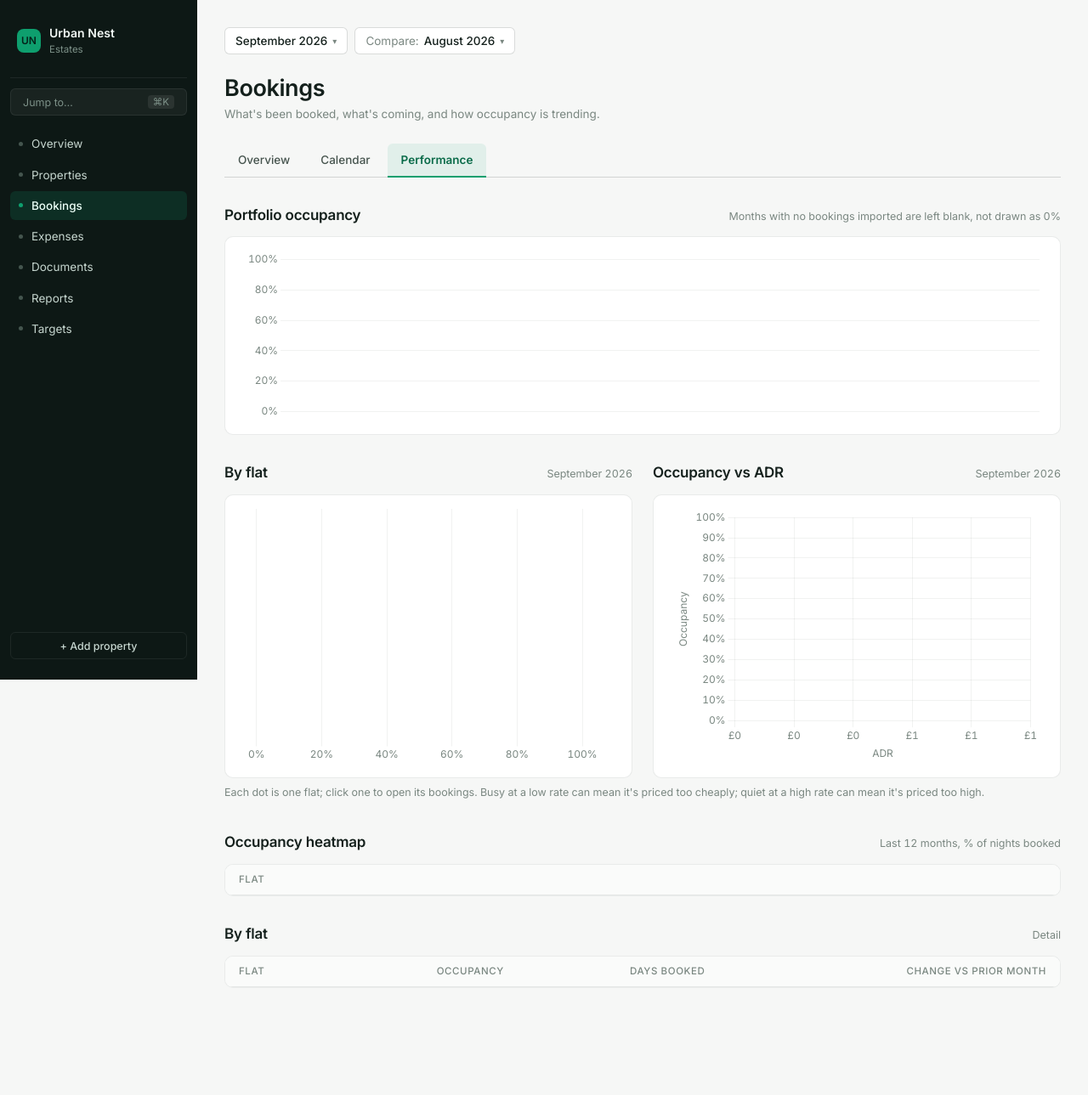
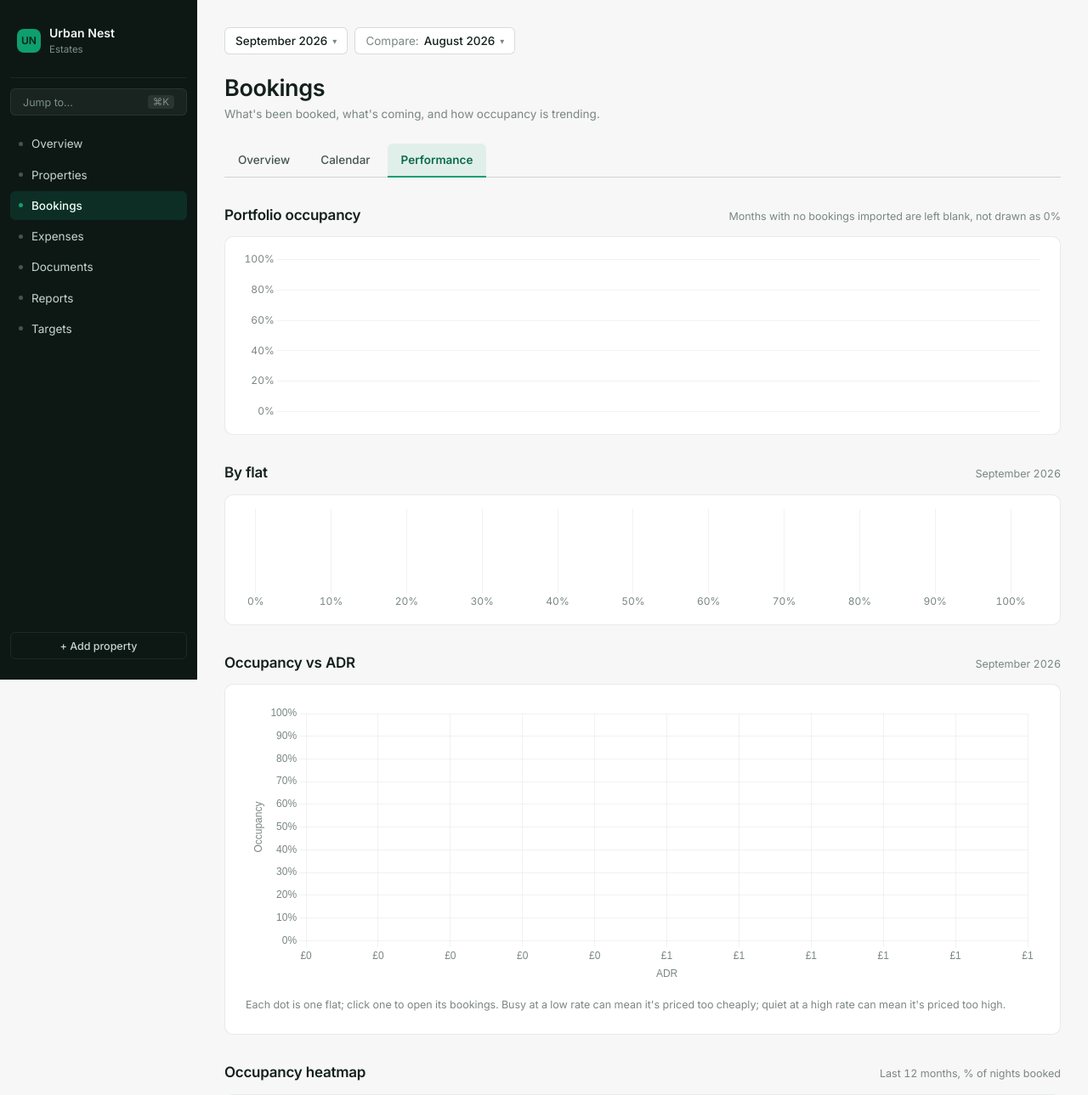
Before and after one commit to DadoCode/urban-nest-dashboard, a Flask app: page /bookings/performance?from=2026-09-01&to=2026-09-01&property=all&compare=previous_period in a window 1280 px wide. Shown: the top 1289 px of the page at 85% size. Before the commit the page ends 1163 px from the top, so only its background shows below. Run offline with Flask 3, Linux system fonts and the light colour scheme; data that the repository does not hold is empty; some libraries are stand-ins or nearby versions.

Commit message:
fix: Phase 1.5 cleanup -- reset control, chart sizing, Overview/Reports polish
- Reset to latest: was only checking the period, and silently kept the
  current property/compare instead of clearing them. Now correctly
  compares period+property+compare against the true default and resets
  all three; a property workspace only checks period+compare, since the
  property there is fixed by the page, not a choice.
- Bookings Performance: "By flat" and "Occupancy vs ADR" were squeezed
  into a half-width grid, cropping bars and clipping the scatter's
  quadrant labels. Both are now full-width; "By flat"'s height scales
  with the number of properties instead of a fixed 300px.
- Overview's expense table is now "Top expenses" (5 categories, total up
  top, "+N more categories -- View all expenses" into Expenses) instead
  of quietly duplicating the Expenses page.
- Reports preview: downloads are now grouped under a "Download:" label
  with PDF as the primary action, plus an explicit "you're viewing a
  preview, nothing has downloaded" line.
- Fixed two real context bugs found while auditing every internal link:
  the Bookings "Calendar" tab and the sidebar's "Recently viewed"
  property links were the only two that dropped the current period/
  property/compare when clicked, inconsistent with every other link.

Targets and the property workspace were audited end-to-end and found
already correct -- no changes needed there.

Co-Authored-By: Claude Sonnet 5 <noreply@anthropic.com>

```diff
--- a/dashboard/services/context.py
+++ b/dashboard/services/context.py
@@ -91,11 +91,16 @@ def resolve_context(conn, args):
             fsy, fsm, fey, fem = sy, sm, ey, em
         return {"from": f"{fsy}-{fsm:02d}-01", "to": f"{fey}-{fem:02d}-01"}
 
-    is_latest = (sy, sm, ey, em) == (cy, cm, cy, cm)
-    latest = {"from": f"{cy}-{cm:02d}-01", "to": f"{cy}-{cm:02d}-01",
-              "property": property_id or "all", "compare": compare}
+    # "Latest" means the standard default view: current month, every
+    # property, the default comparison -- not just the right dates. A
+    # property workspace overrides is_latest itself in request_context(),
+    # since "property_id is None" isn't a meaningful idea there (it's
+    # always fixed to that one property by the page, not by a choice).
+    period_is_latest = (sy, sm, ey, em) == (cy, cm, cy, cm)
+    is_latest = period_is_latest and property_id is None and compare == "previous_period"
+    latest = {"from": f"{cy}-{cm:02d}-01", "to": f"{cy}-{cm:02d}-01", "property": "all", "compare": "previous_period"}
     return {
-        "is_latest": is_latest, "latest_params": latest,
+        "is_latest": is_latest, "period_is_latest": period_is_latest, "latest_params": latest,
         "choice": choice, "start_year": sy, "start_month": sm, "end_year": ey, "end_month": em,
         "partial": partial, "display": display,
         "from_input": f"{sy}-{sm:02d}", "to_input": f"{ey}-{em:02d}",
@@ -130,6 +135,9 @@ def request_context(conn, fixed_property=None):
     if fixed_property:
         ctx["property_id"] = fixed_property
         ctx["fixed_property"] = True
+        # The property is fixed by the page, not a choice -- "latest" here
+        # only means the latest month with the default comparison.
+        ctx["is_latest"] = ctx["period_is_latest"] and ctx["compare"] == "previous_period"
     return ctx
 
 
--- a/dashboard/templates/base.html
+++ b/dashboard/templates/base.html
@@ -31,7 +31,7 @@
         {% if active == 'properties' and recently_viewed %}
           <div class="section-label" style="padding:6px 10px 2px 31px">Recently viewed</div>
           {% for p in recently_viewed %}
-            <a href="{{ url_for('properties.detail', property_id=p.id) }}" class="nav-link recent {{ 'active' if active_property == p.id else '' }}">{{ p.name }}</a>
+            <a href="{{ url_for('properties.detail', property_id=p.id) }}{{ nav_qs }}" class="nav-link recent {{ 'active' if active_property == p.id else '' }}">{{ p.name }}</a>
           {% endfor %}
         {% endif %}
         <a href="{{ url_for('bookings.index') }}{{ nav_qs }}" class="nav-link {{ 'active' if active == 'bookings' else '' }}"><span class="dot"></span>Bookings</a>
--- a/dashboard/templates/bookings/_shell.html
+++ b/dashboard/templates/bookings/_shell.html
@@ -3,6 +3,6 @@
 {% block title %}Bookings — Urban Nest Estates{% endblock %}
 {% block content %}
   {{ page_head("Bookings", "What's been booked, what's coming, and how occupancy is trending.") }}
-  {{ tabs([('overview', 'Overview', url_for('bookings.index') ~ nav_qs), ('calendar', 'Calendar', url_for('bookings.calendar_tab')), ('performance', 'Performance', url_for('bookings.performance') ~ nav_qs)], active_bookings_tab) }}
+  {{ tabs([('overview', 'Overview', url_for('bookings.index') ~ nav_qs), ('calendar', 'Calendar', url_for('bookings.calendar_tab') ~ nav_qs), ('performance', 'Performance', url_for('bookings.performance') ~ nav_qs)], active_bookings_tab) }}
   {% block tab_content %}{% endblock %}
 {% endblock %}
--- a/dashboard/templates/bookings/performance.html
+++ b/dashboard/templates/bookings/performance.html
@@ -5,18 +5,17 @@
     <div class="card"><div class="chart-box" style="height:200px"><canvas id="portfolioChart"></canvas></div></div>
   {% endcall %}
 
-  <div class="grid-2">
   {% call section("By flat", current_month) %}
-      <div class="card"><div class="chart-box" style="height:300px"><canvas id="rankedChart"></canvas></div></div>
+    <div class="card"><div class="chart-box" style="height:{{ [rows|length * 34 + 30, 120]|max }}px"><canvas id="rankedChart"></canvas></div></div>
   {% endcall %}
+
   {% call section("Occupancy vs ADR", current_month) %}
     <div class="card">
-        <div class="chart-box" style="height:300px"><canvas id="scatterChart"></canvas></div>
+      <div class="chart-box" style="height:340px"><canvas id="scatterChart"></canvas></div>
+      <p class="note" style="margin:var(--s3) 0 0">Each dot is one flat; click one to open its bookings. Busy at a low rate can mean it's priced too cheaply; quiet at a high rate can mean it's priced too high.</p>
+      <div id="scatter-legend" class="chan-legend" style="margin-top:var(--s2)"></div>
     </div>
   {% endcall %}
-  </div>
-  <p class="note" style="margin-top:var(--s2)">Each dot is one flat; click one to open its bookings. Busy at a low rate can mean it's priced too cheaply; quiet at a high rate can mean it's priced too high.</p>
-  <div id="scatter-legend" class="chan-legend" style="margin-top:calc(var(--s2) * -1)"></div>
 
   {% call section("Occupancy heatmap", "Last 12 months, % of nights booked") %}
     <div class="card flush" style="overflow-x:auto">
@@ -141,6 +140,7 @@
       plugins: [quadrants],
       data: { datasets: [{ label: 'Flats', data: scatterPoints, backgroundColor: (c) => c.raw ? c.raw.color : UN.brand, pointRadius: 6, pointHoverRadius: 9 }] },
       options: {
+        layout: { padding: { top: 18, right: 14, bottom: 4, left: 4 } },
         onHover: (e, els) => { e.native.target.style.cursor = els.length ? 'pointer' : 'default'; },
         onClick: (e, els) => { if (els.length) location.href = PROPERTY_BOOKINGS.replace('__ID__', encodeURIComponent(scatterPoints[els[0].index].id)); },
         plugins: {
--- a/dashboard/templates/index.html
+++ b/dashboard/templates/index.html
@@ -106,7 +106,7 @@
   {% endcall %}
 
   <div class="grid-2">
-    {% call section("Expense breakdown") %}
+    {% call section("Top expenses", (expense_total.amt|money ~ " total") if expense_rows else None) %}
       <div class="card flush">
         {% if expense_rows %}
           <table>
@@ -121,6 +121,9 @@
               {% endfor %}
             </tbody>
           </table>
+          <div style="padding:var(--s3) var(--s4); border-top:1px solid var(--line)">
+            <a class="btn secondary" href="{{ xurl(ctx_params, 'expenses.index') }}#ledger">{% if expense_more %}+{{ expense_more }} more categor{{ 'y' if expense_more == 1 else 'ies' }} · {% endif %}View all expenses →</a>
+          </div>
         {% else %}
           {{ empty_state("No expenses in this period", "Costs appear once invoices or statements are confirmed.", "Upload documents", url_for('documents.index')) }}
         {% endif %}
--- a/dashboard/templates/partials/context_bar.html
+++ b/dashboard/templates/partials/context_bar.html
@@ -54,5 +54,5 @@
     </div>
   </div>
   {% endif %}
-  {% if not ctx.is_latest %}<a class="ctx-reset" href="?{{ ctx.latest_params|urlencode }}">Reset to latest month</a>{% endif %}
+  {% if not ctx.is_latest %}<a class="ctx-reset" href="?{{ ctx.latest_params|urlencode }}" title="Back to the current month, all properties, default comparison">Reset to latest</a>{% endif %}
 </div>
```
Also changed, not shown: dashboard/routes/overview.py (+10 -1 lines), dashboard/templates/reports/view.html (+5 -3 lines). Lines whose indentation alone changed are shown as unchanged.
